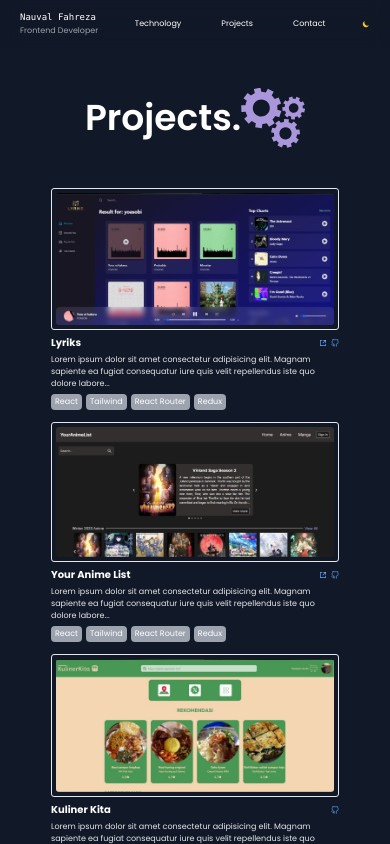
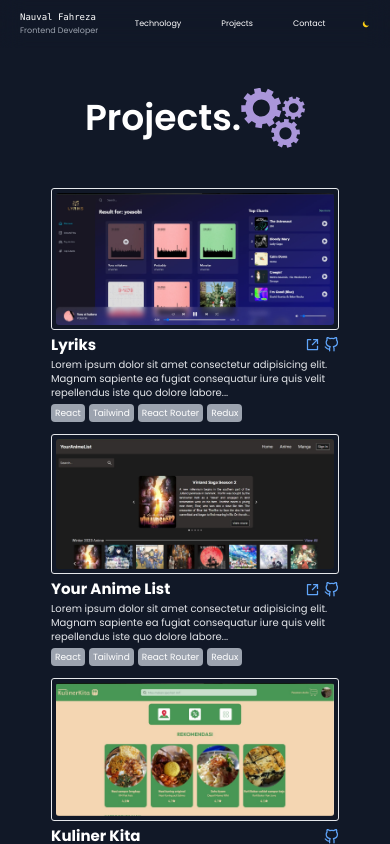
Before and after one commit to Minezee/Portofolio, a React (Vite) app: page /project in a window 390 px wide. Shown: the top 844 px of the page. Built offline with nearby package versions, Linux system fonts and the light colour scheme.

Commit message:
adjust responsive design

```diff
--- a/src/components/Home.jsx
+++ b/src/components/Home.jsx
@@ -87,7 +87,7 @@ const Home = () => {
         <div className="max-w-7xl mx-auto">
             <div className='md:h-[85vh] md:max-h-[500px] mt-10 flex flex-col text-center items-center'>
                 <div className="text-center text-gray-400">
-                    <div className="text-6xl font-bold">
+                    <div className="text-5xl font-bold">
                         Hello,
                         <TypeAnimation
                             sequence={[
@@ -101,7 +101,6 @@ const Home = () => {
                             repeat={Infinity}
                             className="text-white font-mono"
                         />
-                        {/* <h1>I'm Nauval Fahreza</h1> */}
                     </div>
                     <div className="pt-2">
                         <p className="text-xl">Specialised in</p>
@@ -113,7 +112,7 @@ const Home = () => {
             <About />
             <FavProjects />
             <div className="text-white flex flex-col justify-center items-center md:pt-28 md:pb-16 py-28 md:h-[80vh] max-h-[800px]">
-                <h3 className='text-5xl font-semibold'>Interest To Working Together ?</h3>
+                <h3 className='text-4xl font-semibold'>Interest To Working Together ?</h3>
                 <a href="mailto:nauvalfahreza03@gmail.com" className="text-base md:text-sm rounded-full px-4 py-2 border-2 border-blue-500 hover:bg-blue-900 hover:opacity-90 mt-8">Contact Me</a>
             </div>
         </div>
--- a/src/components/ProjectCard.jsx
+++ b/src/components/ProjectCard.jsx
@@ -22,19 +22,19 @@ const ProjectCard = ({ projects }) => {
                     </a>
                 </div>
                 <div className="flex items-center justify-between mt-3">
-                    <h5 className="text-xl md:text-lg font-bold">{projects.name}</h5>
-                    <div className="flex text-blue-400 text-xl gap-2">
+                    <h5 className="text-3xl md:text-lg font-bold">{projects.name}</h5>
+                    <div className="flex text-blue-400 gap-2">
                         {projects.web &&
                             <a href={projects.web} target="_blank">
-                                <RiShareBoxLine />
+                                <RiShareBoxLine className="text-3xl md:text-base 2xl:text-lg"/>
                             </a>
                         }
                         <a href={projects.github} target="_blank">
-                            <FiGithub />
+                            <FiGithub className="text-3xl md:text-base 2xl:text-lg"/>
                         </a>
                     </div>
                 </div>
-                <p className="text-base md:text-sm text-gray-200 my-2 md:text-justify">{projects.desc}</p>
+                <p className="text-xl md:text-sm text-gray-200 my-2 md:text-justify">{projects.desc}</p>
                 <Waypoint onEnter={() => setTechVisible(true)}>
                     <div className="flex flex-wrap gap-2">
                         {projects.tech.map((tech, index) => (
@@ -44,7 +44,7 @@ const ProjectCard = ({ projects }) => {
                             transition={{
                                 duration: (index + 1) * 0.4,
                                 delay: (index) * 0.4}}
-                            key={tech} className="bg-gray-400 text-base md:text-sm px-2 py-1 rounded-lg">
+                            key={tech} className="bg-gray-400 text-lg md:text-sm px-2 py-1 rounded-lg">
                                 {tech}
                             </motion.div>
                         ))}
```
